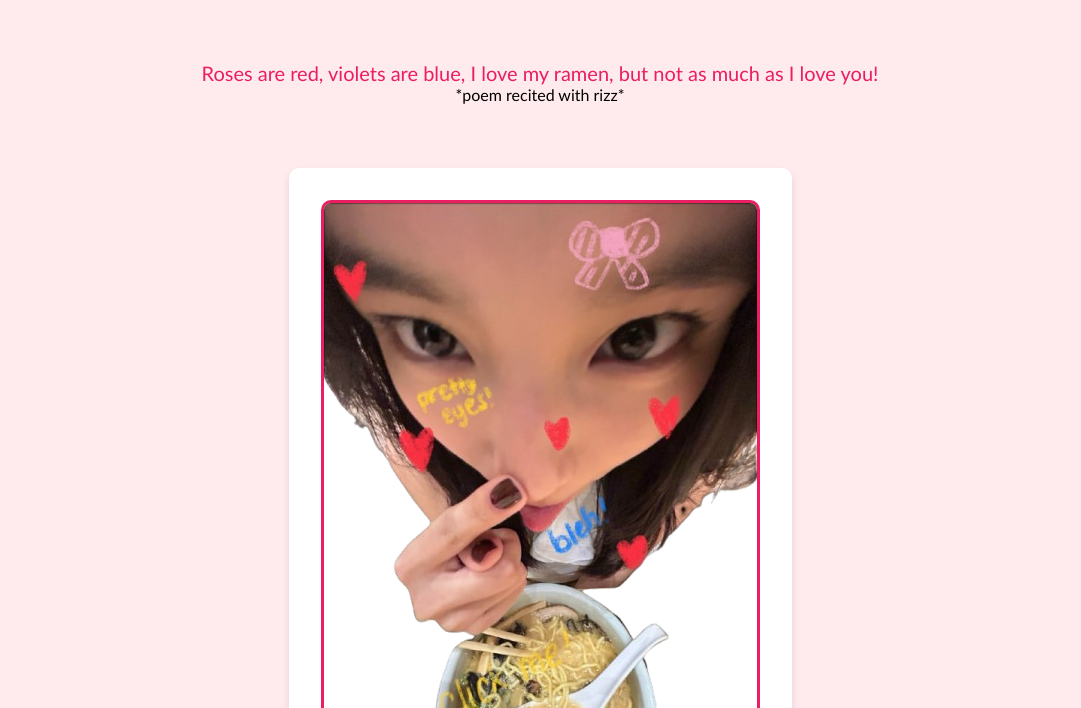
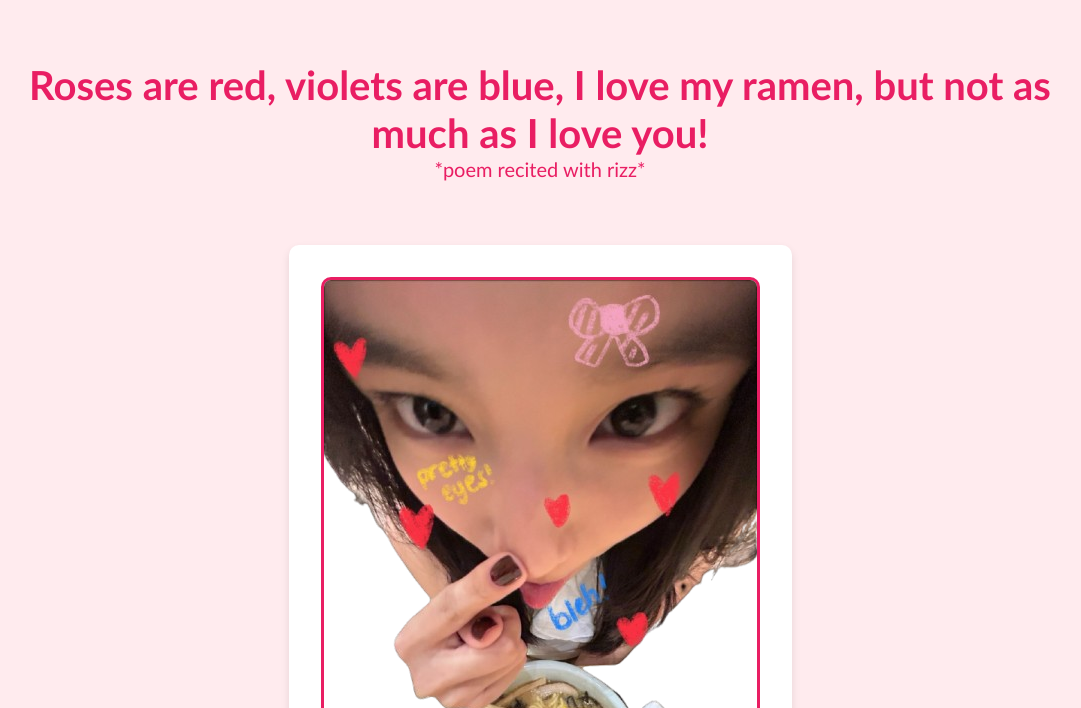
Before and after one commit to Dcenidoo/Dcenidoo.github.io, a plain HTML site: page index.html in a window 1280 px wide. Shown: the part 92-800 px from the top of the page, without its empty margins (100-1181 px from the left). Drawn offline with Linux system fonts and the light colour scheme.

Commit message:
text updsate

```diff
--- a/index.html
+++ b/index.html
@@ -12,8 +12,8 @@
   <section class="hero">
     <div class="hero-container">
         <h1>Dear Andrea,</h1>
-        <p>Roses are red, violets are blue, I love my ramen, but not as much as I love you!</p>
-        <p2>*poem recited with rizz*</p2>
+        <h2>Roses are red, violets are blue, I love my ramen, but not as much as I love you!</h2>
+        <p>*poem recited with rizz*</p>
     </div>
   </section>
   <main>
--- a/styles.css
+++ b/styles.css
@@ -26,7 +26,7 @@ body {
     margin-bottom: 4rem; /* Add spacing below the heading */
 }
 
-.hero-container p {
+.hero-container h2 {
     font-size: 2.5rem; /* Increase the font size for the paragraph */
     color: #e91e63; /* Pink color for Valentine's theme */
     margin-left: 50px;
```
